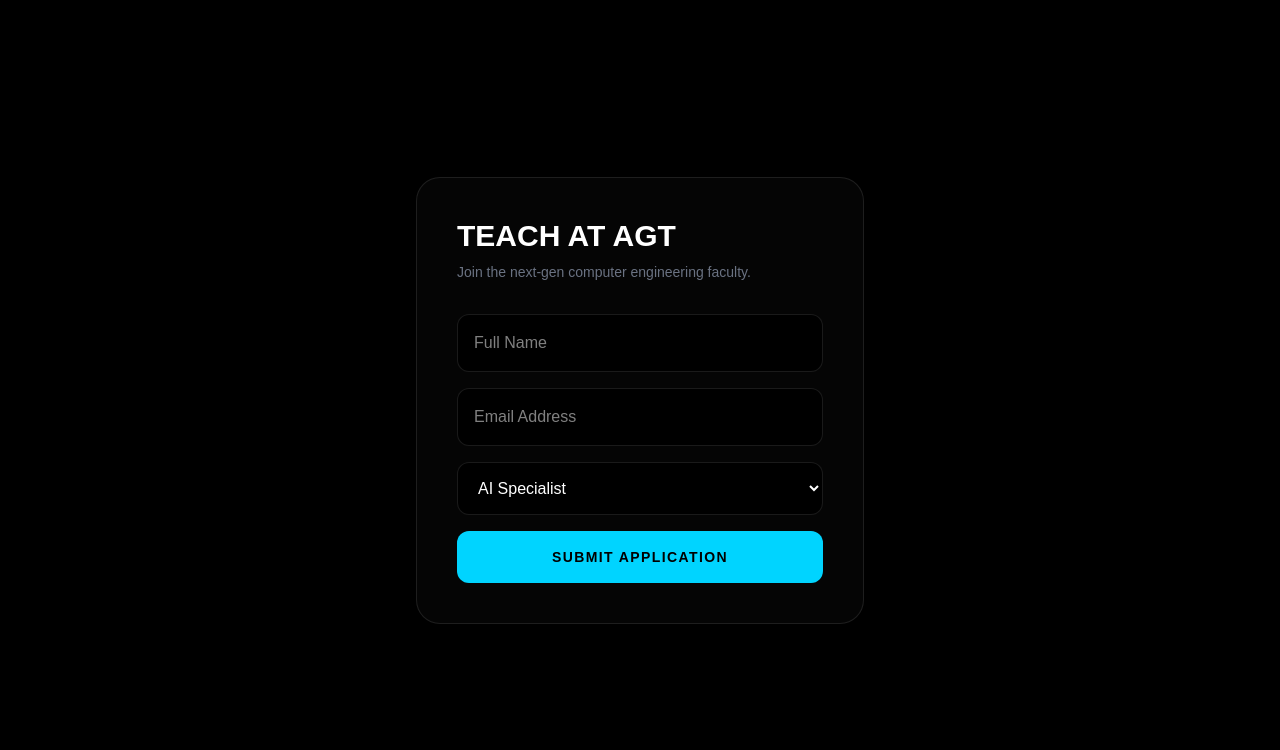
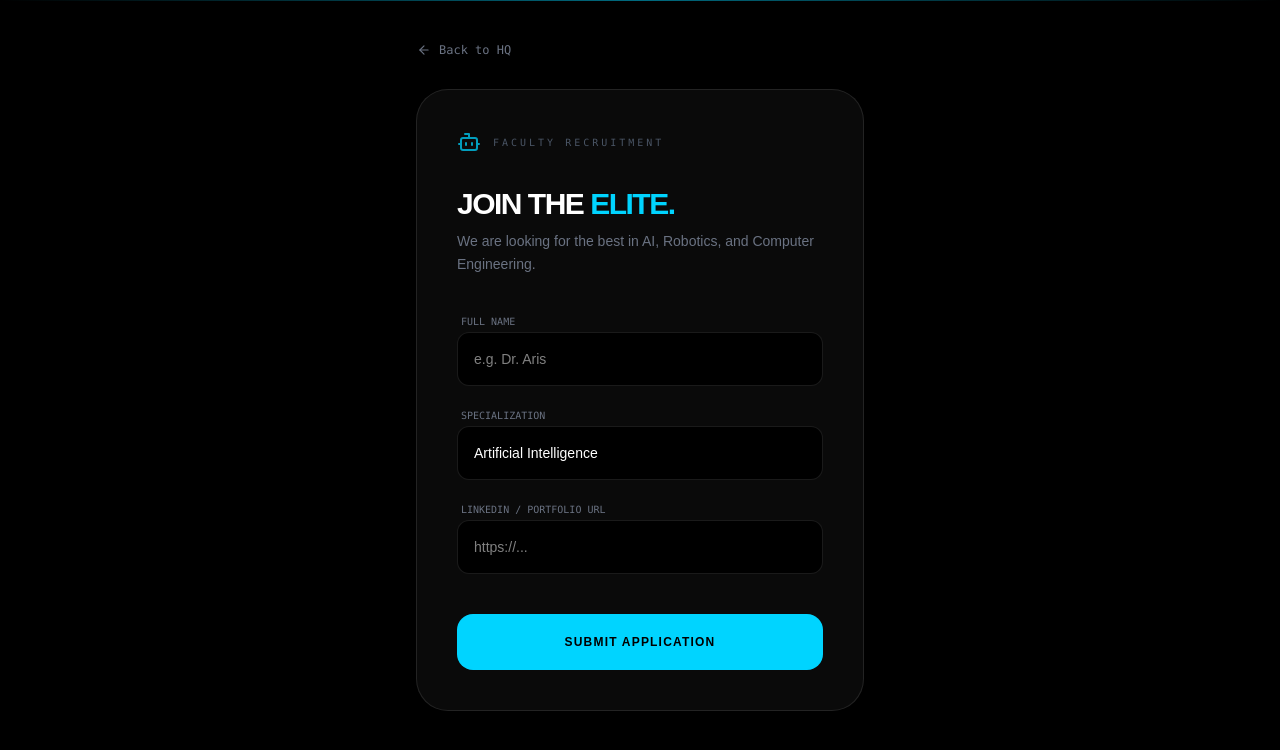
Before and after one commit to fatimaaaaa-stack/alumno-got-talent, a Next.js app: page /apply in a window 1280 px wide. Shown: the top 750 px of the page. Built offline with nearby package versions, Linux system fonts and the light colour scheme.

Commit message:
Final: Real-time data sync with cache-busting logic

```diff
--- /dev/null
+++ b/app/admin/page.jsx
@@ -0,0 +1,100 @@
+"use client";
+import React, { useState, useEffect } from 'react';
+import { LayoutDashboard, Users, GraduationCap, CheckCircle, XCircle, Search } from 'lucide-react';
+import { getCourses } from '@/lib/getSpecs';
+
+export default function AdminPortal() {
+  const [activeTab, setActiveTab] = useState('courses');
+  const [data, setData] = useState([]);
+
+  useEffect(() => {
+    async function load() {
+      // For now, we pull your course data.
+      // Later, you can create a getApplications() function in getSpecs.js
+      const courses = await getCourses();
+      setData(courses);
+    }
+    load();
+  }, [activeTab]);
+
+  return (
+    <div className="min-h-screen bg-black text-white flex font-sans">
+      {/* SIDEBAR */}
+      <div className="w-72 border-r border-white/5 p-8 flex flex-col bg-[#050505]">
+        <div className="flex items-center gap-3 mb-12 px-2">
+          <div className="w-8 h-8 bg-robot-blue rounded-lg shadow-[0_0_15px_rgba(0,210,255,0.4)]" />
+          <h2 className="text-lg font-black tracking-tighter uppercase">AGT Control</h2>
+        </div>
+
+        <nav className="flex flex-col gap-2">
+          <TabBtn active={activeTab === 'courses'} onClick={() => setActiveTab('courses')} icon={<LayoutDashboard size={18}/>} label="Course Catalog" />
+          <TabBtn active={activeTab === 'apps'} onClick={() => setActiveTab('apps')} icon={<Users size={18}/>} label="Teacher Apps" />
+          <TabBtn active={activeTab === 'enrolls'} onClick={() => setActiveTab('enrolls')} icon={<GraduationCap size={18}/>} label="Student Enrolls" />
+        </nav>
+      </div>
+
+      {/* MAIN VIEW */}
+      <div className="flex-1 p-12 bg-black">
+        <header className="flex justify-between items-center mb-12">
+          <div>
+            <h1 className="text-4xl font-black uppercase tracking-tighter mb-2">{activeTab}</h1>
+            <p className="text-gray-500 text-xs font-mono uppercase tracking-widest">Global Operations / Secure Link Active</p>
+          </div>
+          <div className="flex gap-4">
+             <div className="bg-white/5 border border-white/10 rounded-xl px-4 py-2 flex items-center gap-2">
+               <Search size={14} className="text-gray-500" />
+               <input type="text" placeholder="Search records..." className="bg-transparent outline-none text-xs w-40" />
+             </div>
+          </div>
+        </header>
+
+        {/* DATA TABLE */}
+        <div className="bg-[#0A0A0A] border border-white/5 rounded-3xl overflow-hidden shadow-2xl">
+          <table className="w-full text-left border-collapse">
+            <thead className="bg-white/[0.02] text-[10px] font-mono uppercase text-gray-500 border-b border-white/5">
+              <tr>
+                <th className="p-6">Entity Details</th>
+                <th className="p-6">Current Status</th>
+                <th className="p-6 text-right">Operational Actions</th>
+              </tr>
+            </thead>
+            <tbody className="text-sm">
+              {data.map((item, i) => (
+                <tr key={i} className="border-b border-white/[0.02] hover:bg-white/[0.01] transition-colors">
+                  <td className="p-6">
+                    <div className="font-bold text-gray-200">{item.title || "Applicant Name"}</div>
+                    <div className="text-[10px] text-gray-600 mt-1 font-mono uppercase">{item.id || "ID-99283"}</div>
+                  </td>
+                  <td className="p-6">
+                    <div className="inline-flex items-center gap-2 px-2 py-1 rounded-md bg-robot-blue/10 border border-robot-blue/20">
+                      <div className="w-1.5 h-1.5 rounded-full bg-robot-blue animate-pulse" />
+                      <span className="text-[10px] font-bold text-robot-blue uppercase tracking-tighter">Live / Pending</span>
+                    </div>
+                  </td>
+                  <td className="p-6">
+                    <div className="flex justify-end gap-3">
+                      <button className="flex items-center gap-2 bg-white/5 hover:bg-white/10 border border-white/10 px-4 py-2 rounded-lg text-[10px] font-bold uppercase transition-all">
+                        <CheckCircle size={14} className="text-green-500" /> Approve
+                      </button>
+                      <button className="flex items-center gap-2 bg-white/5 hover:bg-white/10 border border-white/10 px-4 py-2 rounded-lg text-[10px] font-bold uppercase transition-all">
+                        <XCircle size={14} className="text-red-500" /> Reject
+                      </button>
+                    </div>
+                  </td>
+                </tr>
+              ))}
+            </tbody>
+          </table>
+        </div>
+      </div>
+    </div>
+  );
+}
+
+function TabBtn({ active, onClick, icon, label }) {
+  return (
+    <button onClick={onClick} className={`flex items-center gap-4 p-4 rounded-2xl transition-all duration-300 ${active ? 'bg-robot-blue text-black shadow-[0_0_20px_rgba(0,210,255,0.2)]' : 'text-gray-500 hover:bg-white/5 hover:text-white'}`}>
+      {icon} <span className="text-sm font-black uppercase tracking-tighter">{label}</span>
+    </button>
+  );
+}
--- a/app/apply/page.jsx
+++ b/app/apply/page.jsx
@@ -1,35 +1,81 @@
 "use client";
 import React, { useState } from 'react';
 import Link from 'next/link';
+import { Bot, CheckCircle, Sparkles, ArrowLeft } from 'lucide-react';
 
 export default function Apply() {
   const [submitted, setSubmitted] = useState(false);
+  const [loading, setLoading] = useState(false);
+
+  const handleSubmit = async (e) => {
+    e.preventDefault();
+    setLoading(true);
+
+    // This simulates the data being sent to your Google Sheet Applications tab
+    setTimeout(() => {
+      setLoading(false);
+      setSubmitted(true);
+    }, 2000);
+  };
 
   return (
-    <div className="min-h-screen bg-black text-white p-6 flex flex-col items-center justify-center">
-      <div className="max-w-md w-full bg-white/[0.02] border border-white/10 p-10 rounded-3xl">
-        <h1 className="text-3xl font-black mb-2 uppercase">Teach at AGT</h1>
-        <p className="text-gray-500 mb-8 text-sm">Join the next-gen computer engineering faculty.</p>
+    <div className="min-h-screen bg-black text-white p-6 flex flex-col items-center justify-center relative overflow-hidden">
+      {/* Visual background element */}
+      <div className="absolute top-0 left-1/2 -translate-x-1/2 w-full h-px bg-gradient-to-r from-transparent via-robot-blue/50 to-transparent" />
+
+      <div className="max-w-md w-full bg-[#0A0A0A] border border-white/10 p-10 rounded-[2rem] shadow-2xl relative">
+        <Link href="/" className="absolute -top-12 left-0 flex items-center gap-2 text-xs font-mono text-gray-500 hover:text-robot-blue transition-colors">
+          <ArrowLeft size={14} /> Back to HQ
+        </Link>
+
+        <div className="flex items-center gap-3 mb-8">
+          <Bot className="text-robot-blue animate-pulse" />
+          <span className="text-[10px] font-mono uppercase tracking-[0.3em] text-gray-600">Faculty Recruitment</span>
+        </div>
 
         {!submitted ? (
-          <form className="space-y-4" onSubmit={(e) => { e.preventDefault(); setSubmitted(true); }}>
-            <input type="text" placeholder="Full Name" className="w-full bg-black border border-white/10 p-4 rounded-xl focus:border-robot-blue outline-none transition-all" required />
-            <input type="email" placeholder="Email Address" className="w-full bg-black border border-white/10 p-4 rounded-xl focus:border-robot-blue outline-none transition-all" required />
-            <select className="w-full bg-black border border-white/10 p-4 rounded-xl focus:border-robot-blue outline-none transition-all">
-              <option>AI Specialist</option>
-              <option>Robotics Engineer</option>
-              <option>Full Stack Developer</option>
-            </select>
-            <button type="submit" className="w-full bg-robot-blue text-black font-bold py-4 rounded-xl hover:scale-[1.02] active:scale-95 transition-all uppercase tracking-widest text-sm">
-              Submit Application
-            </button>
-          </form>
+          <>
+            <h1 className="text-3xl font-black mb-2 uppercase tracking-tighter">Join the <span className="text-robot-blue">Elite.</span></h1>
+            <p className="text-gray-500 mb-8 text-sm leading-relaxed">We are looking for the best in AI, Robotics, and Computer Engineering.</p>
+
+            <form className="space-y-4" onSubmit={handleSubmit}>
+              <div className="space-y-1">
+                <label className="text-[10px] font-mono uppercase text-gray-500 ml-1">Full Name</label>
+                <input required type="text" className="w-full bg-black border border-white/10 p-4 rounded-xl focus:border-robot-blue outline-none transition-all text-sm font-medium" placeholder="e.g. Dr. Aris" />
+              </div>
+
+              <div className="space-y-1">
+                <label className="text-[10px] font-mono uppercase text-gray-500 ml-1">Specialization</label>
+                <select className="w-full bg-black border border-white/10 p-4 rounded-xl focus:border-robot-blue outline-none transition-all text-sm appearance-none cursor-pointer">
+                  <option>Artificial Intelligence</option>
+                  <option>Robotics & Automation</option>
+                  <option>Digital Image Processing</option>
+                  <option>Full Stack Engineering</option>
+                </select>
+              </div>
+
+              <div className="space-y-1">
+                <label className="text-[10px] font-mono uppercase text-gray-500 ml-1">LinkedIn / Portfolio URL</label>
+                <input required type="url" className="w-full bg-black border border-white/10 p-4 rounded-xl focus:border-robot-blue outline-none transition-all text-sm font-medium" placeholder="https://..." />
+              </div>
+
+              <button disabled={loading} type="submit" className="w-full bg-robot-blue text-black font-black py-5 rounded-2xl hover:shadow-[0_0_30px_rgba(0,210,255,0.3)] disabled:opacity-50 transition-all uppercase tracking-widest text-xs mt-6">
+                {loading ? 'Analyzing Credentials...' : 'Submit Application'}
+              </button>
+            </form>
+          </>
         ) : (
-          <div className="text-center py-10">
-            <div className="text-robot-blue text-5xl mb-4">✓</div>
-            <p className="font-bold">Application Received!</p>
-            <p className="text-gray-500 text-xs mt-2">We will review your CV within 48 hours.</p>
-            <Link href="/"><button className="mt-8 text-xs underline uppercase font-black text-gray-500 hover:text-white">Back to Home</button></Link>
+          <div className="text-center py-10 animate-in fade-in zoom-in duration-700">
+            <div className="w-20 h-20 bg-robot-blue/10 rounded-full flex items-center justify-center mx-auto mb-6 border border-robot-blue/20">
+              <CheckCircle className="text-robot-blue" size={40} />
+            </div>
+            <h2 className="text-2xl font-black uppercase mb-3">Transmission Successful</h2>
+            <p className="text-gray-500 text-xs leading-relaxed mb-8 px-4">Your profile has been added to our recruitment queue. Our lead engineers will review your CV within 48 hours.</p>
+            <Link href="/">
+              <button className="bg-white/5 border border-white/10 px-8 py-3 rounded-full text-[10px] font-black uppercase tracking-widest hover:bg-white/10 transition-all">
+                Dismiss
+              </button>
+            </Link>
           </div>
         )}
       </div>
```
